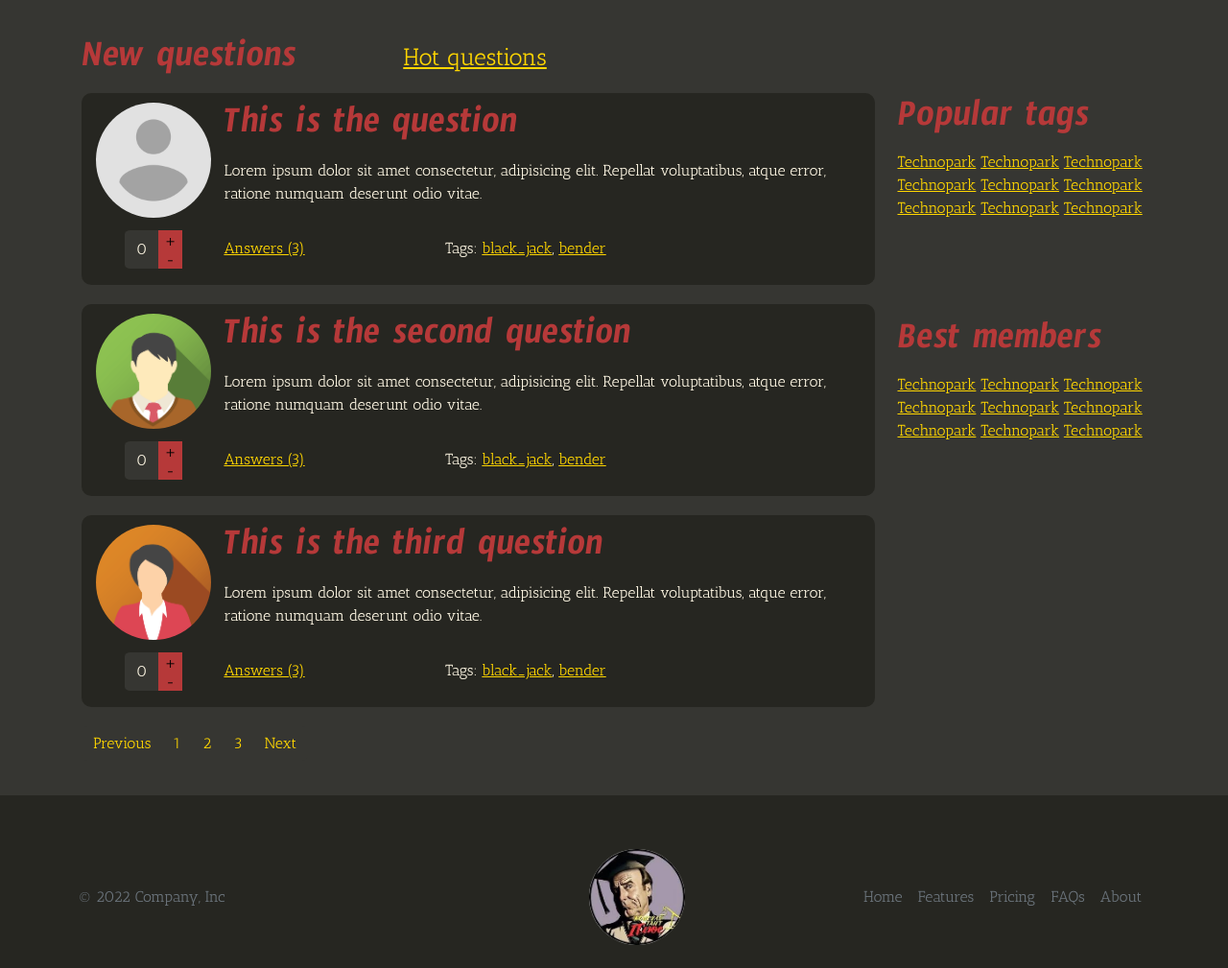
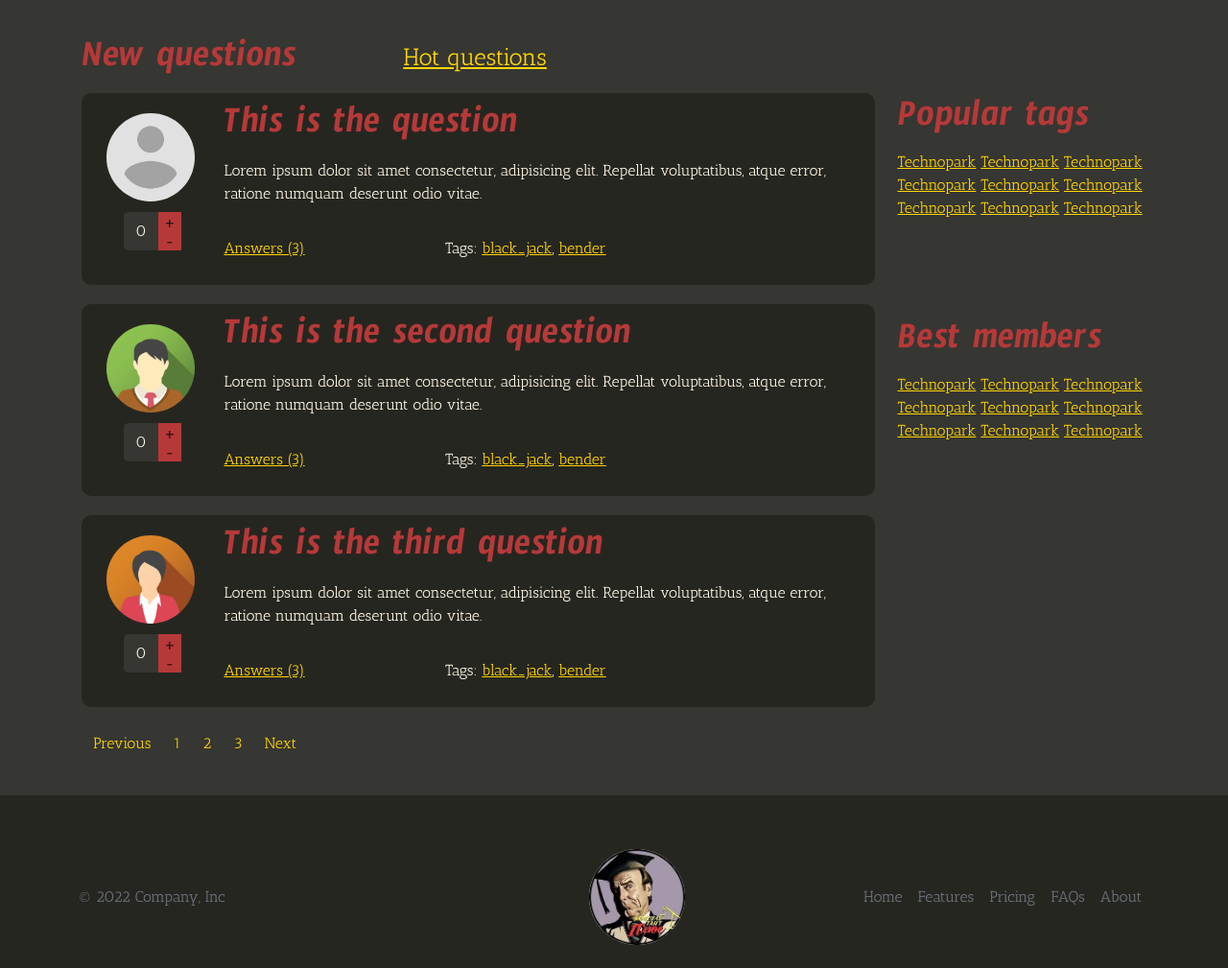
Before and after one commit to Jarozin/Technopark_Web, a Python web app: template template/index.html in a window 1280 px wide. Shown: the part 90-1099 px from the top of the page at 96% size. Run offline with Jinja, Linux system fonts and the light colour scheme; the template is opened without the code that fills it, so the values that code supplies are empty.

Commit message:
change the way likes pos is calculated

```diff
--- a/static/css/main_page.css
+++ b/static/css/main_page.css
@@ -98,8 +98,9 @@ a.logo:hover {
 }
 
 .question-avatar {
-    width: 120px;
-    height: 120px;
+    width: 100%;
+    padding: 10%;
+    height: auto;
     margin-left: 5px;
 }
 
@@ -149,8 +150,7 @@ a.page-link {
 
 .like-field {
     background-color: #363632;
-    margin-left: 35px;
-    margin-top: 13px;
+    margin-left: 30%;
     border-radius: 10%;
     width: 60px;
     height: 40px;
--- a/template/index.html
+++ b/template/index.html
@@ -112,6 +112,7 @@
                         <div class="question-avatar">
                             <img src="../static/img/avatar1.png" class="avatar-image" alt="avatar">
                         </div>
+                        <div>
                         <div class="like-field">
                           <div class="like-counter">
                             0
@@ -121,6 +122,7 @@
                             <button class="sub-like">-</button>
                           </div>
                         </div>
+                      </div>
                     </div>
                     <div class="col-10">
                         <h2><a class="question-header header" href="#">This is the question</a></h2>
@@ -142,6 +144,7 @@
                         <div class="question-avatar">
                             <img src="../static/img/avatar2.png" alt="avatar">
                         </div>
+                        <div>
                         <div class="like-field">
                           <div class="like-counter">
                             0
@@ -151,6 +154,7 @@
                             <button class="sub-like">-</button>
                           </div>
                         </div>
+                      </div>
                     </div>
                     <div class="col-10">
                         <h2><a class="question-header header" href="#">This is the second question</a></h2>
@@ -172,6 +176,7 @@
                         <div class="question-avatar">
                             <img src="../static/img/avatar3.png" alt="avatar">
                         </div>
+                      <div>
                         <div class="like-field">
                           <div class="like-counter">
                             0
@@ -181,6 +186,7 @@
                             <button class="sub-like">-</button>
                           </div>
                         </div>
+                      </div>
                     </div>
                     <div class="col-10">
                         <h2><a class="question-header header" href="#">This is the third question</a></h2>
```
